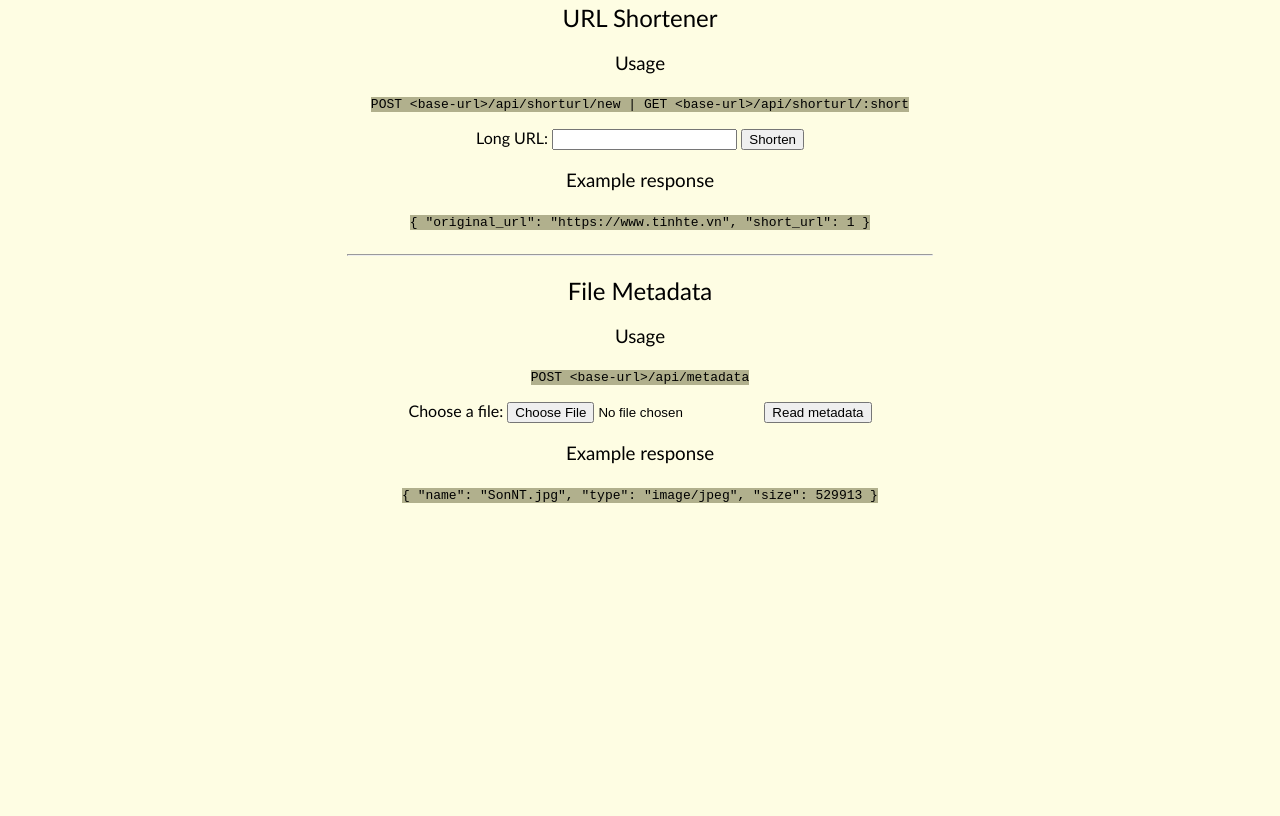
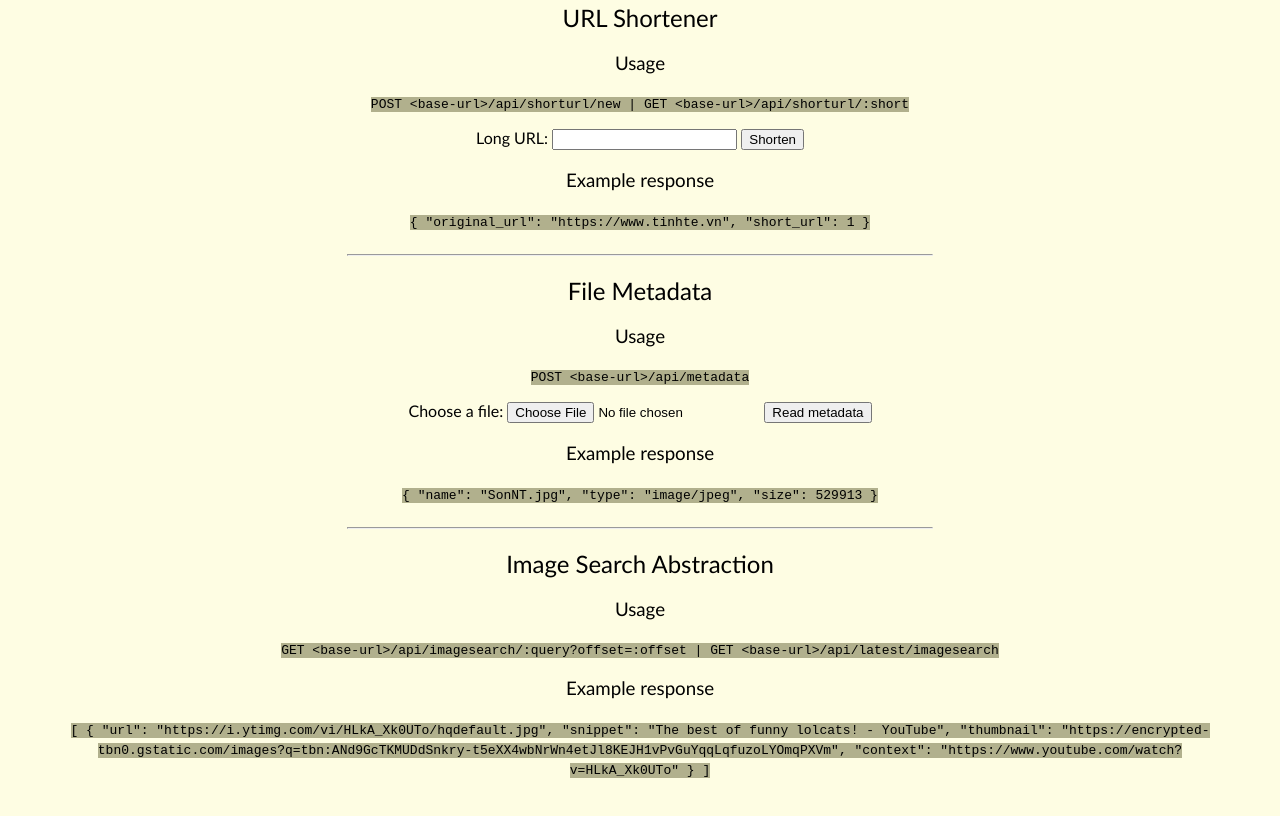
Before and after one commit to sonngdev/fcc-api, a website: page views/index.html in a window 1280 px wide. Shown: the part 604-1420 px from the top of the page. Before the commit the page ends 1155 px from the top, so only its background shows below. Drawn offline with nearby package versions, Linux system fonts and the light colour scheme.

Commit message:
imagesearch view

```diff
--- a/views/index.html
+++ b/views/index.html
@@ -65,7 +65,7 @@ Vue.component("response", {
 Vue.component("custom-form", {
   props: ["forminfo"],
   template: `
-    <form :action="forminfo.action" method="post" :enctype="forminfo.enctype">
+    <form :action="forminfo.action" :method="forminfo.method" :enctype="forminfo.enctype">
       {{ forminfo.inputtext }}: <input :type="forminfo.type" :name="forminfo.name">
       <button type="submit">{{ forminfo.buttontext }}</button>
     </form>
@@ -120,6 +120,7 @@ let app = new Vue({
         needform: true,
         form: {
           action: "/api/shorturl/new",
+          method: "post",
           type: "text",
           enctype: null,
           inputtext: "Long URL",
@@ -139,6 +140,7 @@ let app = new Vue({
         needform: true,
         form: {
           action: "/api/metadata",
+          method: "post",
           type: "file",
           enctype: "multipart/form-data",
           inputtext: "Choose a file",
@@ -150,6 +152,21 @@ let app = new Vue({
           type: "image/jpeg",
           size: 529913
         }
+      },
+      {
+        id: 5,
+        idname: "imagesearch",
+        title: "Image Search Abstraction",
+        usage: "GET <base-url>/api/imagesearch/:query?offset=:offset | GET <base-url>/api/latest/imagesearch",
+        needform: false,
+        response: [
+          {
+            url: "https://i.ytimg.com/vi/HLkA_Xk0UTo/hqdefault.jpg",
+            snippet: "The best of funny lolcats! - YouTube",
+            thumbnail: "https://encrypted-tbn0.gstatic.com/images?q=tbn:ANd9GcTKMUDdSnkry-t5eXX4wbNrWn4etJl8KEJH1vPvGuYqqLqfuzoLYOmqPXVm",
+            context: "https://www.youtube.com/watch?v=HLkA_Xk0UTo"
+          }
+        ]
       }
     ]
   }
```
